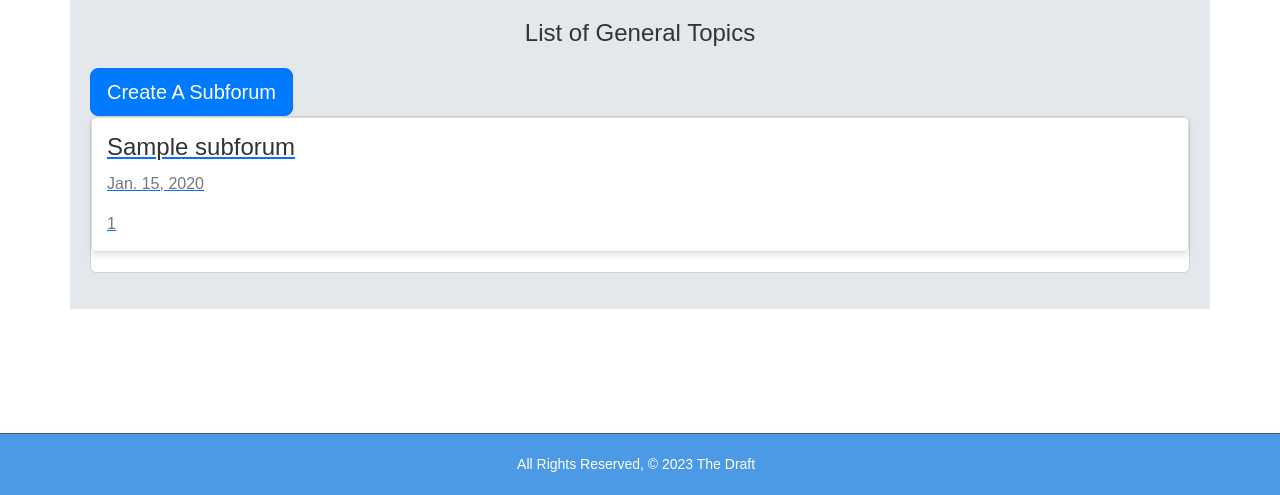
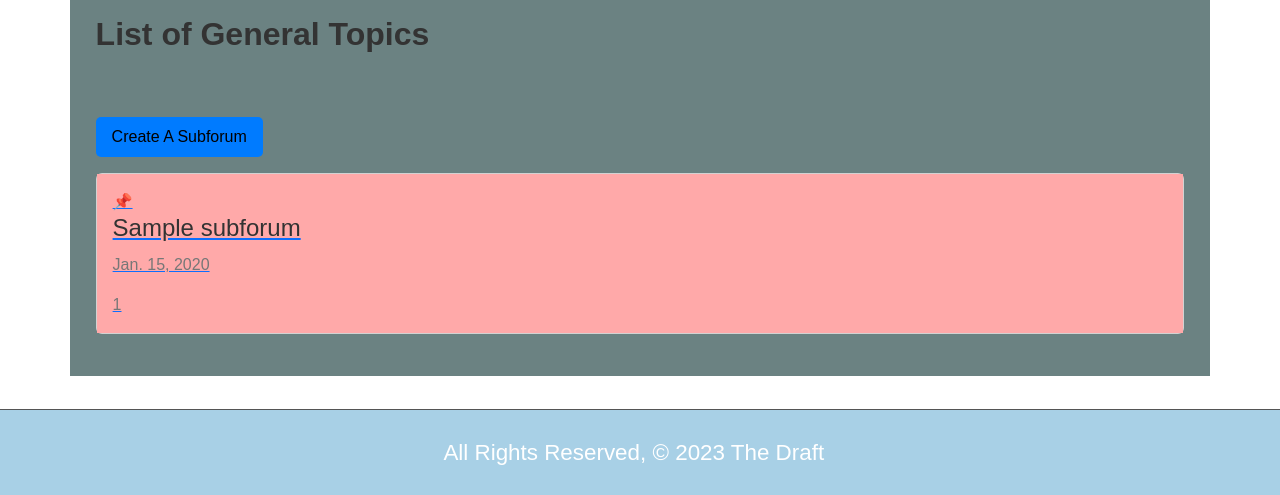
Before and after one commit to benjaehyun/thedraft, a Django app: page / in a window 1280 px wide. Shown: the part 305-800 px from the top of the page. Run offline with Django 4.2, Linux system fonts and the light colour scheme; a user stored in the database is signed in; tables that the repository leaves empty hold one stand-in row (values such as "Sample post"); some web fonts are replaced.

Commit message:
Added Pinned feature, image for about us, and updated some more styling for overall webpage

```diff
--- a/main_app/static/css/style.css
+++ b/main_app/static/css/style.css
@@ -1,57 +1,114 @@
-
 .container {
-    padding: 1.25rem; /* 20px => 1.25rem */
-    background-color: #e4e8ec;
+    padding: 2vw;
+    background-color: rgba(47, 79, 79, 0.71);
 }
 
+
 h1 {
-    font-size: 2.25rem; /* 36px => 2.25rem */
+    font-size: 3.5vw;
     margin-top: 0;
-    margin-bottom: 1.25rem; /* 20px => 1.25rem */
+    margin-bottom: 5vw;
     color: #333;
 }
 
-.btn-delete {
-    background-color: #d94141
-}
-.btn {
-    background-color: #007bff
+p {
+    /* border: 1px solid rgba(47, 79, 79, 0.71); */
+    /* padding: 10px;  */
+    /* background-color: #f5f5f5;  */
 
 }
-h2 {
-    font-size: 1.5rem; /* 24px => 1.5rem */
-    margin-top: 0;
-    margin-bottom: 1.25rem; /* 20px => 1.25rem */
-    color: #333;
+
+.row-content > p {
+    background-color: #FFA9A9;
 }
 
-h1, h2 {
-    /* font-family: 'Times New Roman', sans-serif; */
-    text-align: center; /* Center horizontally */
+.comment-container {
+    margin-top: 10px; /* Add margin to separate comment containers */
 }
 
+.comment {
+    background-color: #f5f5f5; /* Set a background color */
+    padding: 10px; /* Add padding for spacing */
+    border: 1px solid #060606; /* Add a border for separation */
+    border-radius: 5px; /* Add rounded corners for a container effect */
+    margin-top: 10px; /* Add margin to separate comments */
+}
+
+.btn-add {
+    background-color: #007bff;
+    padding: 0.5rem 1rem;
+    font-size: 1rem;
+    border: none;
+    border-radius: 0.3125rem; /* Rounded corners */
+    cursor: pointer;
+    transition: background-color 0.3s ease;
+    margin-bottom: 1rem; /
+}
+.btn-delete {
+    background-color: #d94141;
+    padding: 0.1rem .25rem;
+    font-size: 0.6rem;
+    border-radius: 0.25rem;
+
+}
+.btn-create {
+    background-color: #007bff;
+    padding: 0.5rem 1rem;
+    font-size: 1rem;
+    border: none;
+    border-radius: 0.3125rem; /* Rounded corners */
+    cursor: pointer;
+    transition: background-color 0.3s ease;
+    margin-bottom: 1rem;
+}
+h2 {
+    font-size: 2.5vw;
+    margin-top: 0;
+    margin-bottom: 5vw;
+    color: #333;
+    font-weight: bold;
+}
+
+#id_content {
+    width: 50%; /* Adjust the width as needed */
+    height: 20%;
+    padding: 10px; /* Add some padding to the content box */
+    margin: 10px;
+    border: 1px solid #000; /* Add a black border with 1px width */
+}
 
 body {
     font-family: "greycliff-cf", sans-serif;
     font-weight: 400;
     font-style: normal;
 }
+.about-us {
+    background-image: url('https://i.imgur.com/4GoS94r.jpg');
+    background-color: rgba(255, 255, 255, .8);
+    background-repeat: no-repeat;
+    background-size: cover;
+    background-position: center;
+}
+.about-us>h2 {
+    margin-right: 5vw;
+    font-weight: bold;
+    color: white;
+}
 
 .about-us>p {
     font-family: "ohno-softie-variable",sans-serif;
-    font-variation-settings: 'wght' 300;
+    font-variation-settings: 'wght' 500;
+    color: white;
 }
 
-.btn-create-subforum {
-    background-color: #007bff;
-    color: #fff;
-    border: none;
-    border-radius: 0.3125rem; /* 5px => 0.3125rem */
-    padding: 1rem 1.25rem; /* 10px 20px => 0.625rem 1.25rem */
-    font-size: 1.125rem; /* 18px => 1.125rem */
-    cursor: pointer;
-    transition: background-color 0.3s ease;
-    margin-bottom: 1.25rem; /* 20px => 1.25rem */
+.row-content{
+    background-color: #f0f0f0;
+    padding: 20px;
+    border: 1px solid #ddd;
+}
+.card-body {
+    /* background-color:#374785 */
+    background-color: #FFA9A9;
 }
 
 .btn-create-subforum:hover {
@@ -68,40 +125,30 @@ body {
     color: #333;
 }
 
-/* Forum Card Styles */
-.forum-card {
-    background-color: #fff;
-    border: 1px solid #ddd;
-    border-radius: 0.3125rem; /* 5px => 0.3125rem */
-    padding: 0.9375rem; /* 15px => 0.9375rem */
-    margin-bottom: 1.25rem; /* 20px => 1.25rem */
-    box-shadow: 0 0.25rem 0.375rem rgba(0, 0, 0, 0.1);
-    transition: box-shadow 0.3s ease;
-}
 
 .forum-card:hover {
     box-shadow: 0 0.375rem 0.5rem rgba(0, 0, 0, 0.2);
 }
 
 .card-title {
-    font-size: 1.5rem; /* 24px => 1.5rem */
-    margin-bottom: 0.625rem; /* 10px => 0.625rem */
+    font-size: 1.5rem;
+    margin-bottom: 0.625rem;
     color: #333;
 }
 
 .card-text {
-    font-size: 1rem; /* 16px => 1rem */
+    font-size: 1rem;
     color: #777;
 }
 
 .navbar-footer-style {
-    background-color: #4c99e5 !important;
+    background-color: #A8D0E6 !important;
     color: #ffffff !important;
 }
 
 /* Override Bootstrap dropdown background */
 .navbar-footer-style .navbar-collapse {
-    background-color: #4c99e5 !important;
+    background-color: #A8D0E6 !important;
 }
 
 /* Remove any box-shadow or border */
@@ -121,28 +168,29 @@ body {
 }
 
 .page-footer {
-    background-color: #4c99e5;
+    background-color: #A8D0E6;
     color: #ffffff;
-    padding: 1.25rem; /* 20px => 1.25rem */
+    padding: 2vw;
+    margin-top: 5vw;
     text-align: center;
-    font-size: 0.875rem; /* 14px => 0.875rem */
-    position: fixed;
+    font-size: 1.75vw;
     bottom: 0;
     width: 100%;
     border-top: 1px solid #555;
+    position: fixed;
 }
 
 .signup {
-    background-color: #FFD700; /* Yellow background color */
-    color: #fff; /* Text color */
-    padding: .5rem; /* Adjust padding as needed */
-    border-radius: .5rem; /* Rounded corners */
+    background-color: #FFD700;
+    color: #fff;
+    padding: 2.5vw;
+    border-radius: 2.5vw; /* Rounded corners */
     transition: background-color 0.3s ease; /* Smooth hover effect */
     text-decoration: none; /* Remove underlines on links */
 }
 
-/* Add a hover effect */
+
 .signup:hover {
     background-color: #FFC800; /* Lighter yellow on hover */
-    color: #fff; /* Text color on hover */
+    color: #fff;
 }
--- a/main_app/templates/home.html
+++ b/main_app/templates/home.html
@@ -1,7 +1,6 @@
 {% extends 'base.html' %}
 {% block content %}
 
-<h1>Home Page</h1>
 
 <section class="about-us">
     <h2>About Us</h2>
@@ -17,22 +16,23 @@
 
 {% if user.is_authenticated %}
     <a href="{% url 'subforums_new' %}">
-        <button class="btn btn-primary btn-lg">Create A Subforum</button>
+        <button class="btn-create">Create A Subforum</button>
     </a>
 {% endif %}
 
-{% for subforum in subforums %}
-    {% if subforum.pinned %}
+{% for subforum in subforums|dictsortreversed:"pinned" %}
     <a href="{% url 'subforums_detail' subforum.id %}">
         <div class="card mb-3">
             <div class="card-body forum-card">
+                {% if subforum.pinned %}
+                    <span class="pin-icon">&#x1F4CC;</span> <!-- Add a pin icon here -->
+                {% endif %}
                 <h5 class="card-title">{{ subforum.title }}</h5>
                 <p class="card-text">{{ subforum.date }}</p>
                 <p class="card-text">{{ subforum.likes }}</p>
             </div>
         </div>
     </a>
-    {% endif %}
 {% endfor %}
 
 {% for subforum in subforums %}
```
Also changed, not shown: main_app/templates/subforum/detail.html (+15 -12 lines). Lines whose indentation alone changed are shown as unchanged.
